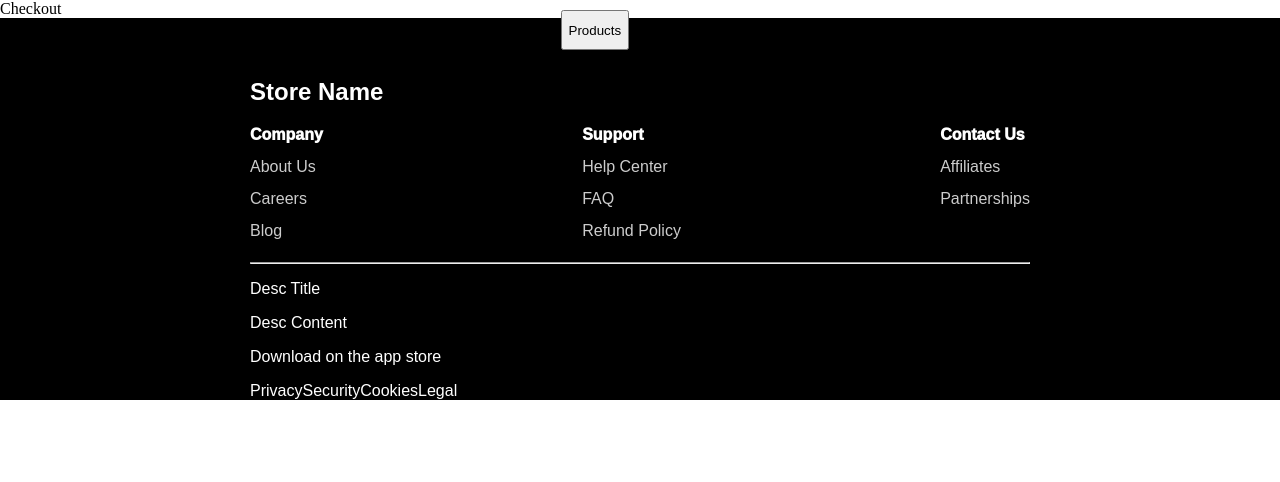
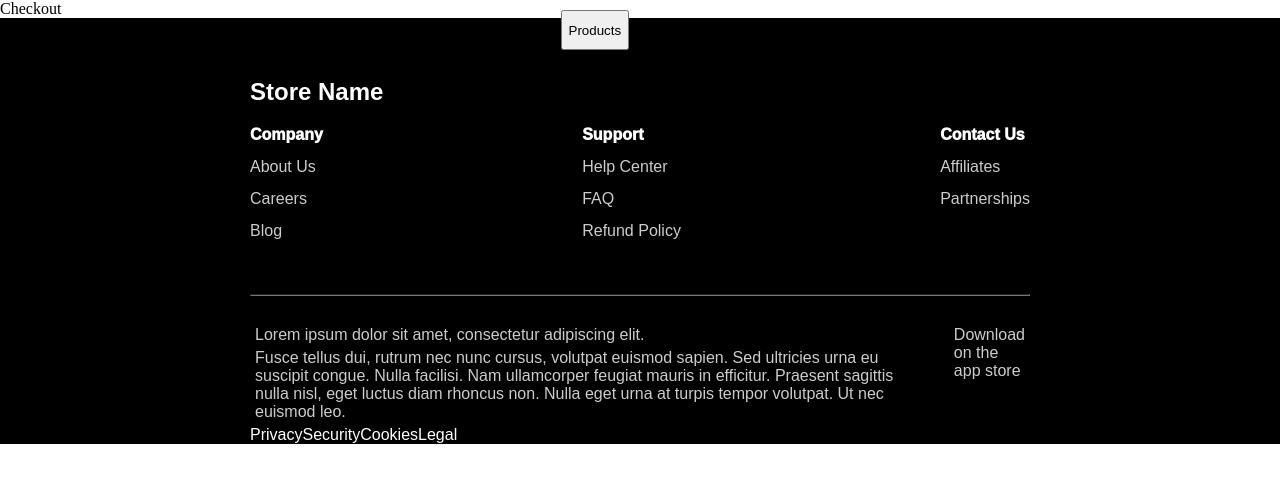
Before and after one commit to gitSuki/ecommerce-app, a React (Vite) app: page /checkout in a window 1280 px wide. Shown: the top 482 px of the page. Built offline with nearby package versions, Linux system fonts and the light colour scheme.

Commit message:
Complete footer info section

```diff
--- a/src/components/Footer.css
+++ b/src/components/Footer.css
@@ -8,6 +8,7 @@
 .link-section {
     display: flex;
     justify-content: space-between;
+    margin-bottom: 40px;
 }
 
 .link-section ul {
@@ -35,3 +36,19 @@
 .section-subtitle:hover {
     color: #ffffff;
 }
+
+.divider {
+    border-color: #767676;
+}
+
+.info-section {
+    display: flex;
+    justify-content: space-between;
+    margin-top: 25px;
+    color: #ccc;
+    gap: 50px;
+}
+
+.info-section p {
+    margin: 5px;
+}
--- a/src/components/Footer.tsx
+++ b/src/components/Footer.tsx
@@ -47,11 +47,11 @@ const Footer = (): JSX.Element => {
                     </li>
                 </ul>
             </div>
-            <hr></hr>
-            <div>
+            <hr className="divider"></hr>
+            <div className="info-section">
                 <div>
-                    <p>Desc Title</p>
-                    <p>Desc Content</p>
+                    <p>Lorem ipsum dolor sit amet, consectetur adipiscing elit.</p>
+                    <p> Fusce tellus dui, rutrum nec nunc cursus, volutpat euismod sapien. Sed ultricies urna eu suscipit congue. Nulla facilisi. Nam ullamcorper feugiat mauris in efficitur. Praesent sagittis nulla nisl, eget luctus diam rhoncus non. Nulla eget urna at turpis tempor volutpat. Ut nec euismod leo.</p>
                 </div>
                 <div>
                     <p>Download on the app store</p>
```
